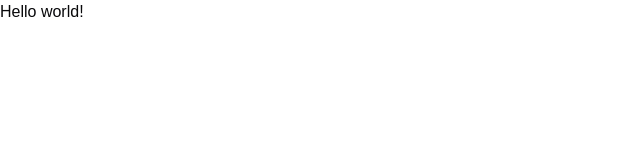
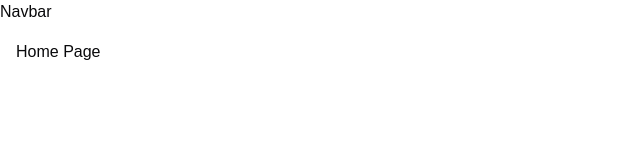
Before and after one commit to AlejandroPanos/ethglobal-ai-auditor, a React (Vite) app in the folder frontend/: page / in a window 1280 px wide. Shown: the top 160 px of the page, without its empty margins (0-640 px from the left). Built offline with nearby package versions, Linux system fonts and the light colour scheme.

Commit message:
[add] - Routing and pages

```diff
--- a/frontend/src/App.tsx
+++ b/frontend/src/App.tsx
@@ -1,10 +1,18 @@
 import { createBrowserRouter, RouterProvider } from "react-router";
 import PublicLayout from "./layouts/PublicLayout";
+
+// Import Pages
+import HomePage from "./pages/HomePage";
+import DownloadPage from "./features/reports/pages/DownloadPage";
 
 const router = createBrowserRouter([
   {
     path: "/",
     element: <PublicLayout />,
+    children: [
+      { index: true, element: <HomePage /> },
+      { path: "download", element: <DownloadPage /> },
+    ],
   },
 ]);
 
--- a/frontend/src/components/Navbar.tsx
+++ b/frontend/src/components/Navbar.tsx
@@ -1,7 +1,7 @@
 const Navbar = () => {
   return (
     <>
-      <p>Hello world!</p>
+      <p>Navbar</p>
     </>
   );
 };
--- /dev/null
+++ b/frontend/src/features/reports/pages/DownloadPage.tsx
@@ -0,0 +1,9 @@
+const DownloadPage = () => {
+  return (
+    <>
+      <h1>Download Page</h1>
+    </>
+  );
+};
+
+export default DownloadPage;
--- /dev/null
+++ b/frontend/src/pages/HomePage.tsx
@@ -0,0 +1,9 @@
+const HomePage = () => {
+  return (
+    <>
+      <h1>Home Page</h1>
+    </>
+  );
+};
+
+export default HomePage;
```
